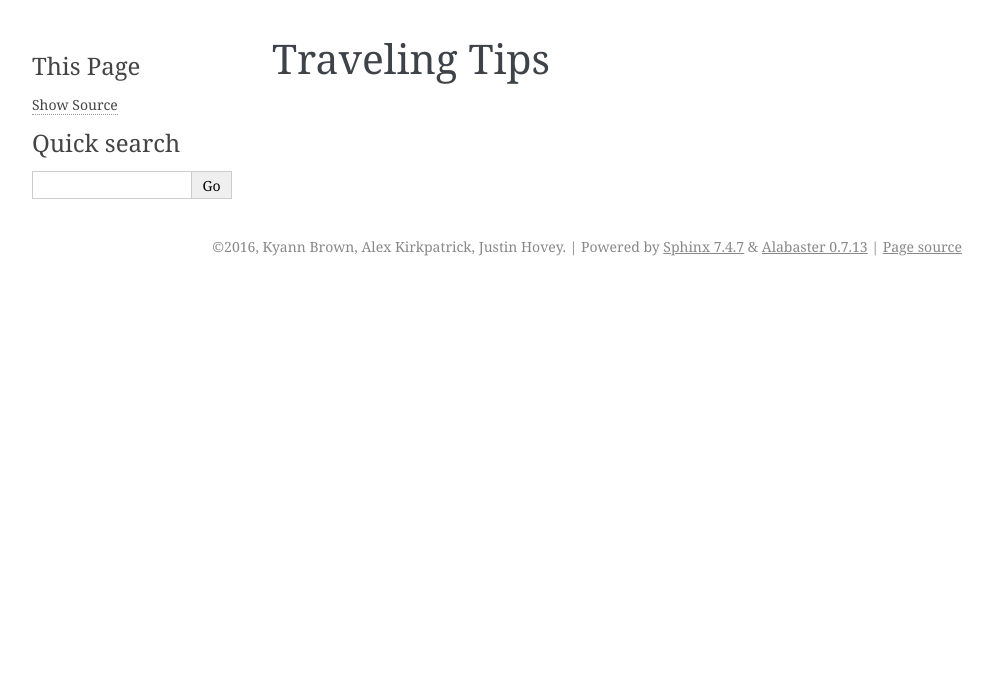
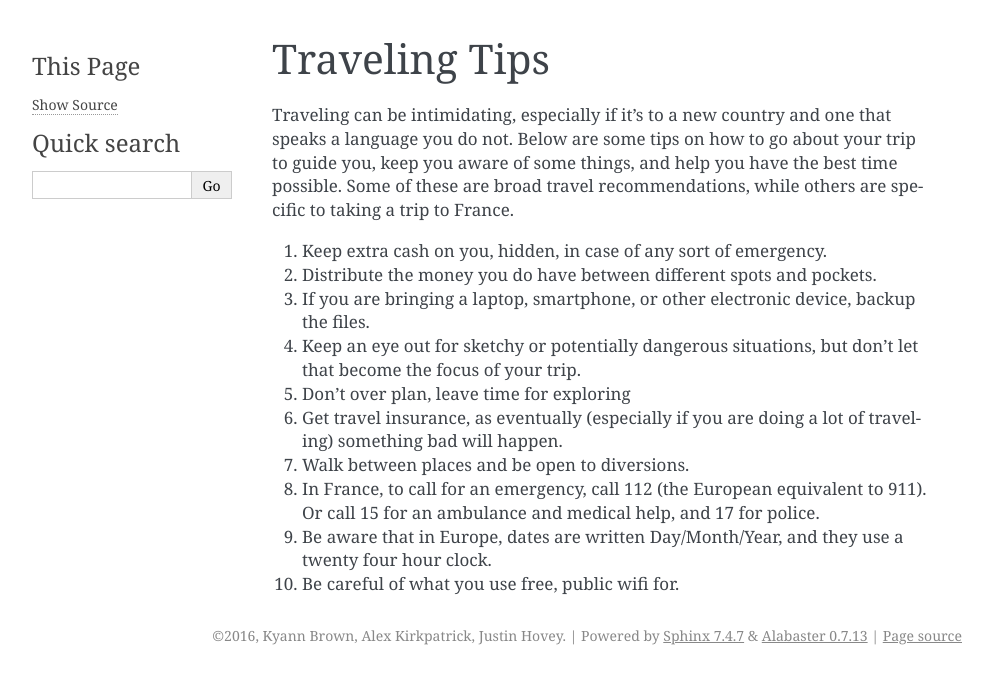
Before and after one commit to brownk96/french_101, a Sphinx documentation site: the page built from source/traveling_tips.rst, in a window 1280 px wide. Shown: the top 684 px of the page, without its empty margins (148-1141 px from the left). Built offline with Sphinx 7.4.7, drawn with Linux system fonts in a browser that asks for light colours; pages that are not in the unit, such as notebooks, are missing from menus.

Commit message:
Added content to this page

```diff
--- a/source/traveling_tips.rst
+++ b/source/traveling_tips.rst
@@ -1,2 +1,16 @@
 Traveling Tips
 ==============
+
+Traveling can be intimidating, especially if it’s to a new country and one that speaks a language you do not. Below are some tips on how to go about your trip to guide you, keep you aware of some things, and help you have the best time possible.
+Some of these are broad travel recommendations, while others are specific to taking a trip to France.
+
+1. Keep extra cash on you, hidden, in case of any sort of emergency.
+2. Distribute the money you do have between different spots and pockets.
+3. If you are bringing a laptop, smartphone, or other electronic device, backup the files.
+4. Keep an eye out for sketchy or potentially dangerous situations, but don’t let that become the focus of your trip.
+5. Don’t over plan, leave time for exploring
+6. Get travel insurance, as eventually (especially if you are doing a lot of traveling) something bad will happen.
+7. Walk between places and be open to diversions.
+8. In France, to call for an emergency, call 112 (the European equivalent to 911). Or call 15 for an ambulance and medical help, and 17 for police.
+9. Be aware that in Europe, dates are written Day/Month/Year, and they use a twenty four hour clock.
+10. Be careful of what you use free, public wifi for.
```
